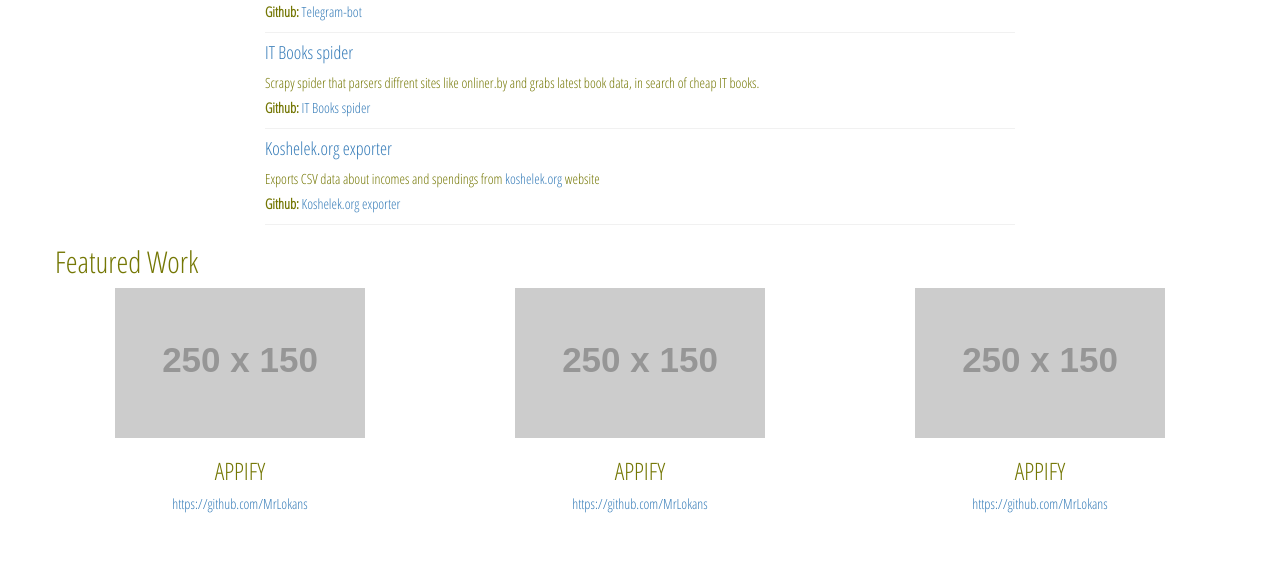
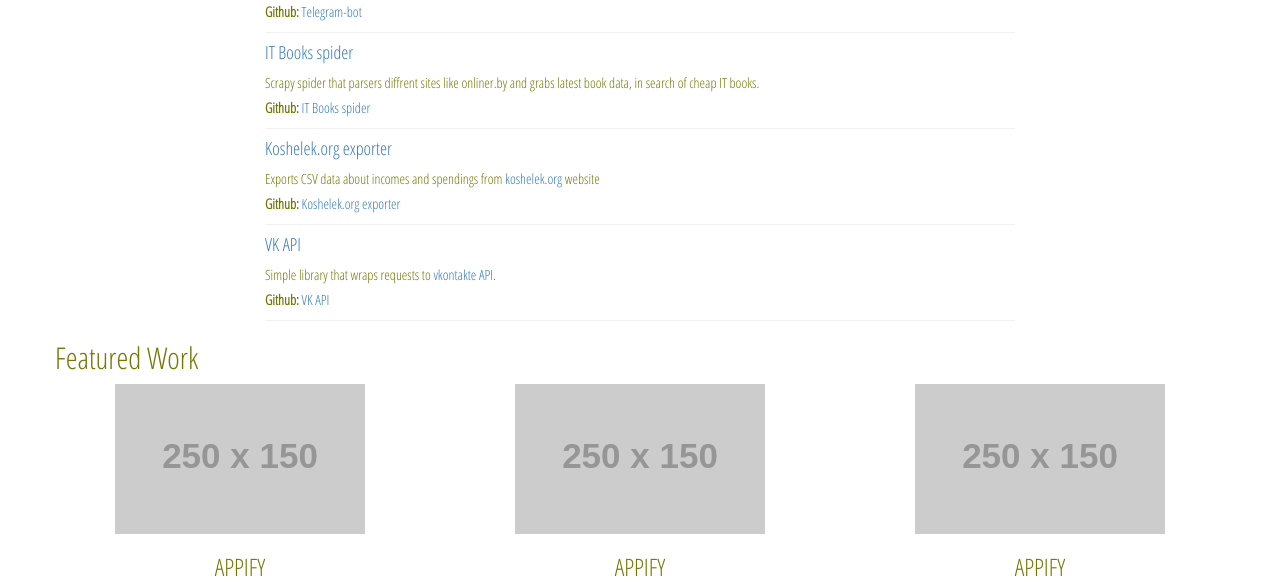
Before and after one commit to MrLokans/portfoliosite, a Django app: page /projects in a window 1280 px wide. Shown: the part 554-1136 px from the top of the page. Before the commit the page ends 1067 px from the top, so only its background shows below. Run offline with Django 3.2, Linux system fonts and the light colour scheme; grey boxes labelled with a size stand in for pictures from a placeholder-image service; some libraries are stand-ins or nearby versions.

Commit message:
VK API project description added.

```diff
--- a/personal_site/blog/templates/projects.html
+++ b/personal_site/blog/templates/projects.html
@@ -80,5 +80,21 @@
                 </div>
             </div>
         </div>
+
+        <div class="project-block">
+            <h4 class="project-header">
+                <a href="https://github.com/MrLokans/vk_api">VK API</a>
+            </h4>
+            <div class="project-description">
+                Simple library that wraps requests to <a href="https://new.vk.com/dev/methods">vkontakte API</a>.
+                <br/>
+                <div class="project-links">
+                    <strong class="project-link-title">Github:</strong>
+                    <a class="project-link" href="https://github.com/MrLokans/vk_api">VK API</a>
+                </div>
+            </div>
+        </div>
+
+
     </div>
 {% endblock content %}
```
